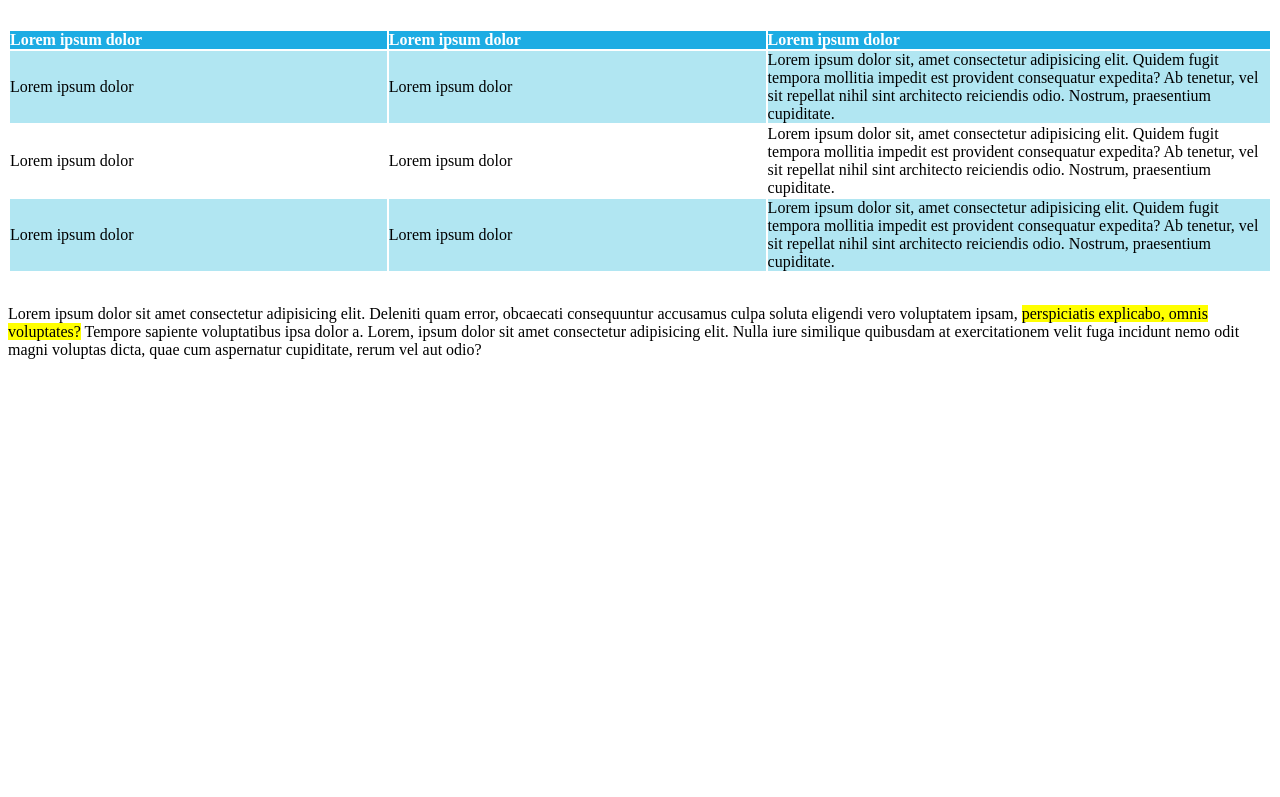
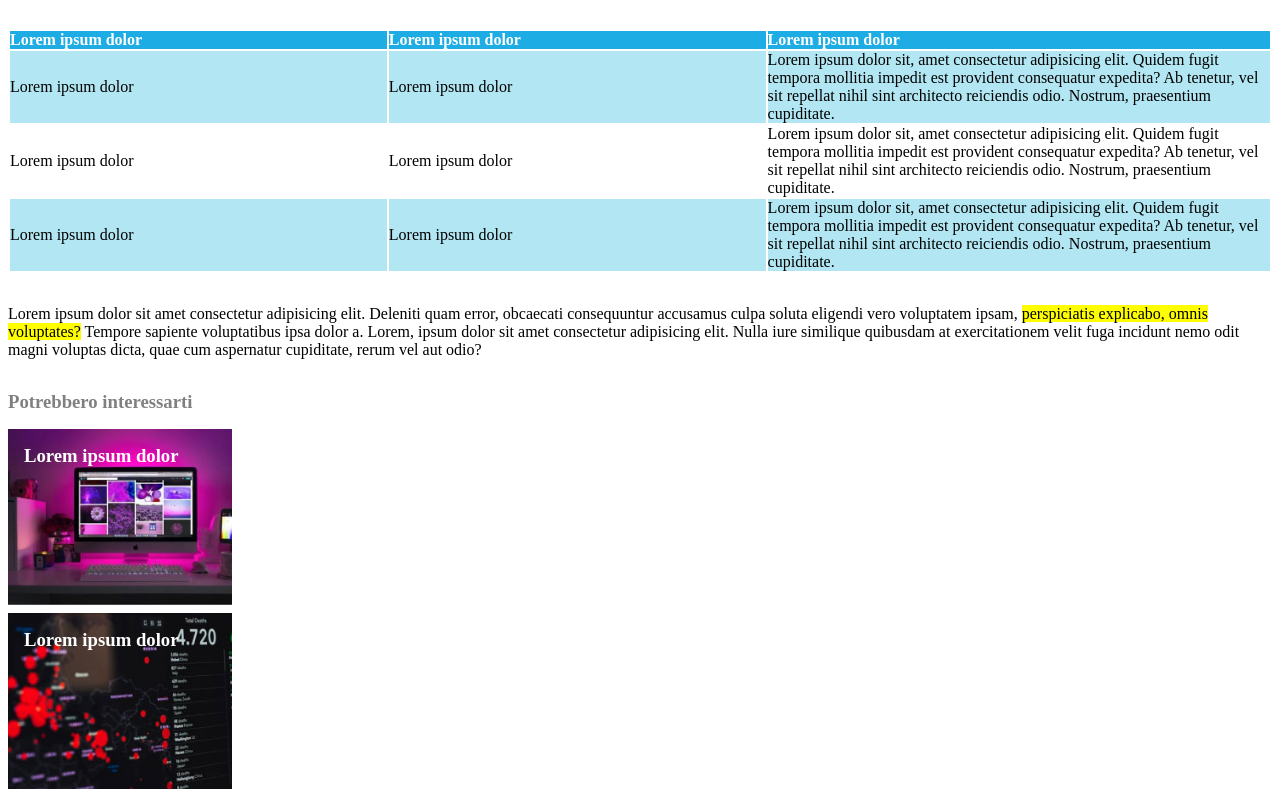
Before and after one commit to joelepore/html-css-booleaner, a plain HTML site: page index.html in a window 1280 px wide. Shown: the part 778-1575 px from the top of the page. Before the commit the page ends 1169 px from the top, so only its background shows below. Drawn offline with Linux system fonts and the light colour scheme.

Commit message:
[add] footer

```diff
--- a/css/style.css
+++ b/css/style.css
@@ -12,13 +12,15 @@ header {
   background-color: #4ea1ff;
 }
 
-main {
+main,
+footer {
   margin: 0.5rem;
 }
 
 ul {
   margin-left: 1rem;
 }
+
 
 /* Decido di creare delle utility classes per riutilizzarle nel codice */
 /* Utility */
@@ -81,3 +83,25 @@ article table {
   text-align: left;
   margin: 2rem 0;
 }
+
+/* Footer */
+footer>h3 {
+  margin-bottom: 1rem;
+}
+
+.footer-box {
+  width: 12rem;
+  height: 9rem;
+  background-size: cover;
+  color: white;
+  padding: 1rem;
+  margin-bottom: .5rem;
+}
+
+.img-monitor {
+  background-image: url("../img/monitor.jpg")
+}
+
+.img-graph {
+  background-image: url("../img/graph.jpg")
+}
--- a/index.html
+++ b/index.html
@@ -87,7 +87,13 @@
     </article>
   </main>
   <footer>
-
+    <h3 class="text-gray">Potrebbero interessarti</h3>
+    <div class="footer-box img-monitor">
+      <h3>Lorem ipsum dolor</h3>
+    </div>
+    <div class="footer-box img-graph">
+      <h3>Lorem ipsum dolor</h3>
+    </div>
   </footer>
 </body>
 
```
